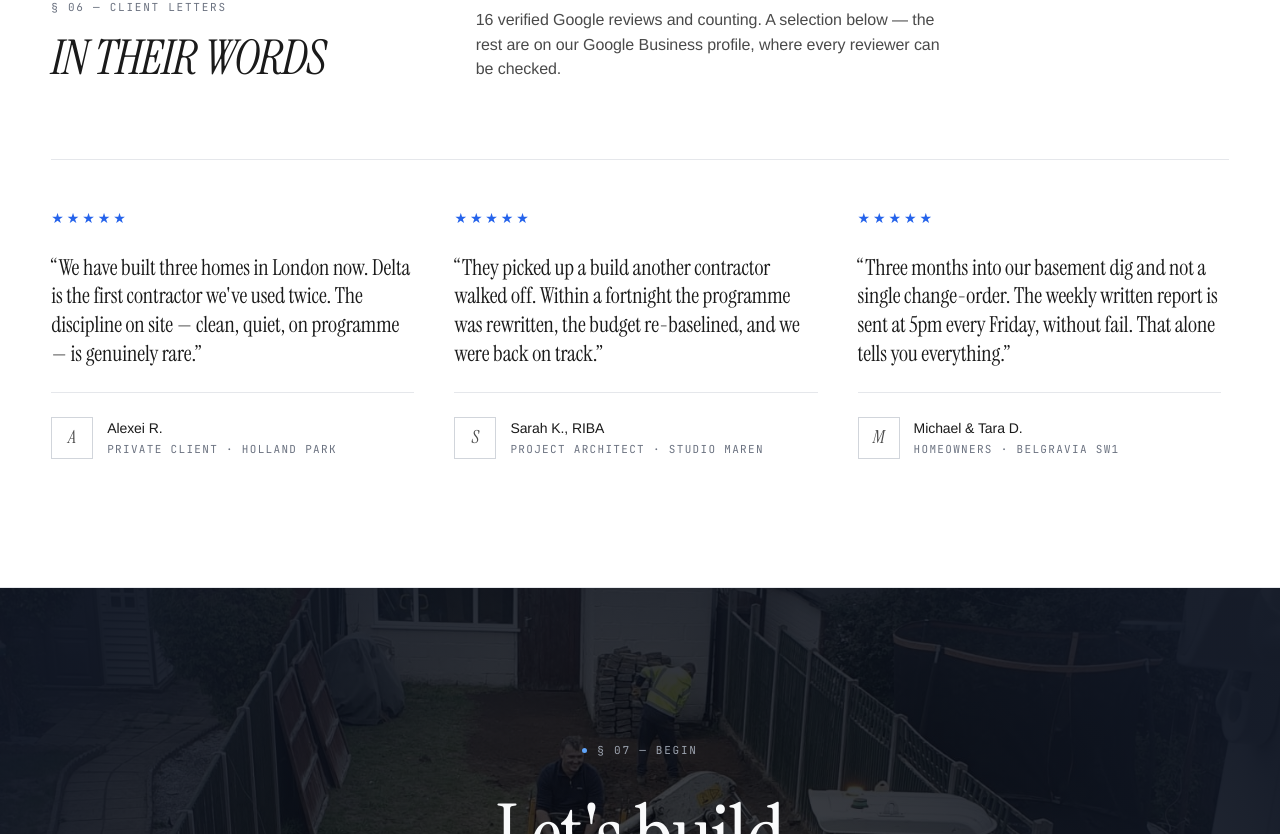
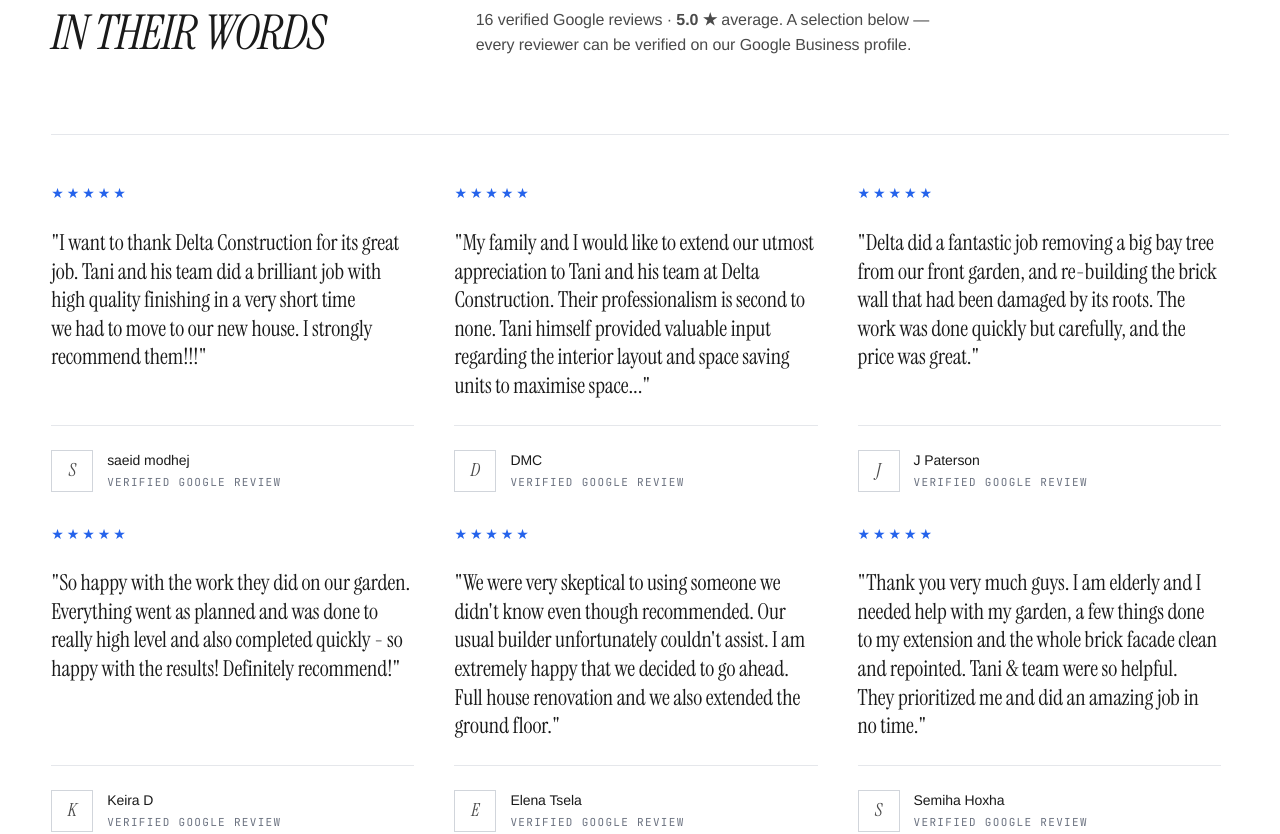
Before and after one commit to AldiD12/delta-construction, a Next.js app: page / in a window 1280 px wide. Shown: the part 7106-7940 px from the top of the page. Built offline with nearby package versions, Linux system fonts and the light colour scheme.

Commit message:
fix: update testimonials with real reviews and optimize mobile hero video background

```diff
--- a/src/app/globals.css
+++ b/src/app/globals.css
@@ -545,6 +545,7 @@
 
 .testimonials{padding:0 var(--pad);max-width:var(--max);margin:0 auto}
 .t-grid{display:grid;grid-template-columns:repeat(3,1fr);gap:32px;border-top:1px solid var(--rule);padding-top:48px}
+.review-progress{display:none}
 .t-card{display:flex;flex-direction:column;gap:24px;padding-right:8px;position:relative}
 .t-card .stars{display:flex;gap:3px}
 .t-card .stars span{color:var(--accent);font-size:14px}
@@ -697,7 +698,7 @@
   .areas-col{border-right:0;border-bottom:1px solid var(--rule)}
 
   /* Testimonials */
-  .t-grid{grid-template-columns:1fr}
+  .t-grid{grid-template-columns:repeat(2,1fr)}
 
   /* Trust */
   .trust-inner{flex-direction:column;align-items:flex-start;gap:14px}
@@ -733,29 +734,77 @@
   .phone{display:none}
   .nav-right{gap:8px}
 
-  /* Hero — immersive */
-  .hero{padding-top:60px}
-  .hero-grid{border-bottom:none}
-  .hero-left{padding:28px 20px 32px;border-bottom:none}
-  .hero-right{min-height:52vh;position:relative}
+  /* Hero — cinematic mobile experience */
+  .hero{padding-top:0} /* removed padding-top to allow full bleed */
+  .hero-grid{
+    display: grid;
+    grid-template-columns: 1fr;
+    grid-template-rows: 1fr;
+    border-bottom:none;
+    position:relative;
+  }
+  .hero-left{
+    grid-area: 1 / 1;
+    padding: 120px 20px 48px; /* clear the transparent nav */
+    border-bottom:none;
+    position:relative;
+    z-index:2;
+    display: flex;
+    flex-direction: column;
+    justify-content: flex-end;
+    color: #fff;
+  }
+  .hero-left .lead,
+  .hero-left p,
+  .hero-left .since {
+    color: rgba(255,255,255,0.9);
+  }
+  .hero-top-meta .eyebrow,
+  .hero-top-meta .crumbs span {
+    color: rgba(255,255,255,0.7);
+  }
+  .hero-right{
+    grid-area: 1 / 1;
+    position:relative;
+    z-index:1;
+    min-height: 85vh; /* full height */
+  }
+  .hero-right video,
+  .hero-right img{
+    filter:grayscale(0.06) contrast(1.02) brightness(0.65); /* darker for text readability */
+  }
+  .hero-right::after{
+    background:linear-gradient(0deg, rgba(0,0,0,.85) 0%, rgba(0,0,0,.35) 50%, transparent 100%) !important;
+  }
   .hero-right::before{
-    content:"";position:absolute;top:-1px;left:20px;right:20px;
-    height:1px;
-    background:linear-gradient(90deg, transparent, var(--accent), transparent);
-    z-index:2;opacity:.4;
+    content:"";position:absolute;top:0;left:0;right:0;
+    height:120px;
+    background:linear-gradient(180deg, rgba(0,0,0,.5) 0%, transparent 100%);
+    z-index:2;
   }
   .hero-sub{grid-template-columns:1fr;gap:20px;padding-top:24px}
   .hero-sub p{font-size:14.5px;max-width:none;line-height:1.6}
   .hero-cta{flex-direction:column;align-items:stretch;gap:10px;width:100%}
-  .hero-cta .btn{justify-content:center;padding:16px 24px;font-size:14px}
+  .hero-cta .btn{justify-content:center;padding:16px 24px;font-size:14px; background: #fff; color: #000; border-color: #fff;}
+  .hero-cta .btn.ghost{background: transparent; color: #fff; border-color: rgba(255,255,255,0.5);}
   .hero-cta .since{
     border-left:0;padding-left:0;margin-left:0;
     text-align:center;padding-top:16px;margin-top:4px;
-    border-top:1px solid var(--rule);
+    border-top:1px solid rgba(255,255,255,0.2);
   }
-  .hero-card{left:16px;right:16px;bottom:16px;flex-direction:column;gap:16px;align-items:flex-start}
-  .hero-card .title{font-size:18px;max-width:none}
-  .hero-card .meta-row{text-align:left}
+  .hero-card{
+    left:16px;right:16px;bottom:16px;
+    flex-direction:column;gap:12px;align-items:flex-start;
+    padding:16px 18px;
+    backdrop-filter:blur(16px);
+    -webkit-backdrop-filter:blur(16px);
+    background:rgba(0,0,0,.55);
+    border:1px solid rgba(255,255,255,.08);
+    border-radius:14px;
+  }
+  .hero-card .label{font-size:9.5px;letter-spacing:.2em}
+  .hero-card .title{font-size:17px;max-width:none;line-height:1.2}
+  .hero-card .meta-row{text-align:left;gap:14px}
   .hero-card .meta-row div{text-align:left}
 
   /* Marquee */
@@ -887,13 +936,36 @@
   .areas-radius{grid-template-columns:100px 1fr;gap:16px}
   .areas-radius svg{width:100px;height:100px}
 
-  /* Testimonials — card style */
-  .t-grid{gap:0;padding-top:0;border-top:none}
-  .t-card{padding:28px 0;border-bottom:1px solid var(--rule);gap:16px}
-  .t-card:first-child{border-top:1px solid var(--rule)}
-  .t-card blockquote{font-size:19px;line-height:1.35}
-  .t-card .who{padding-top:16px;border-top:none}
+  /* Testimonials — horizontal swipe carousel */
+  .t-grid.review-carousel{
+    display:flex !important;
+    flex-wrap:nowrap;
+    overflow-x:auto;
+    overflow-y:hidden;
+    scroll-snap-type:x mandatory;
+    -webkit-overflow-scrolling:touch;
+    gap:16px;
+    padding:0 var(--pad);
+    scrollbar-width:none;
+    scroll-padding-left:var(--pad);
+    border-top:none;
+  }
+  .t-grid.review-carousel::-webkit-scrollbar{display:none}
+  .t-card.review-card{
+    flex:0 0 82vw;
+    max-width:82vw;
+    scroll-snap-align:start;
+    padding:24px;
+    border:1px solid var(--rule);
+    border-radius:16px;
+    gap:16px;
+    background:var(--bg);
+  }
+  .t-card.review-card:first-child{border-top:1px solid var(--rule)}
+  .t-card blockquote{font-size:18px;line-height:1.4}
+  .t-card .who{padding-top:16px;border-top:1px solid var(--rule)}
   .t-card .who .av{width:38px;height:38px;font-size:16px}
+  .review-progress.carousel-progress{display:flex}
 
   /* CTA — fullscreen impact */
   .cta{padding:clamp(56px,12vw,100px) 20px}
@@ -931,7 +1003,8 @@
   .stat .sv{font-size:clamp(32px,12vw,56px)}
   .stats{grid-template-columns:1fr}
   .stat{border-right:0!important}
-  .t-card blockquote{font-size:17px}
+  .t-card blockquote{font-size:16px}
+  .t-card.review-card{flex:0 0 86vw;max-width:86vw;padding:20px}
   .cta-inner h2{font-size:clamp(28px,10vw,48px)}
   .project .info h3{font-size:19px}
   .brand-name span{display:none}
--- a/src/app/page.tsx
+++ b/src/app/page.tsx
@@ -10,7 +10,9 @@
   const [activeSvc, setActiveSvc] = useState('extensions');
   const [formSubmitted, setFormSubmitted] = useState(false);
   const [carouselProgress, setCarouselProgress] = useState(0);
+  const [reviewProgress, setReviewProgress] = useState(0);
   const carouselRef = useRef<HTMLDivElement>(null);
+  const reviewRef = useRef<HTMLDivElement>(null);
 
   useEffect(() => {
     const handleScroll = () => setScrolled(window.scrollY > 12);
@@ -58,6 +60,20 @@
       const maxScroll = el.scrollWidth - el.clientWidth;
       if (maxScroll > 0) {
         setCarouselProgress(el.scrollLeft / maxScroll);
+      }
+    };
+    el.addEventListener('scroll', onScroll, { passive: true });
+    return () => el.removeEventListener('scroll', onScroll);
+  }, []);
+
+  // Review carousel scroll progress tracking
+  useEffect(() => {
+    const el = reviewRef.current;
+    if (!el) return;
+    const onScroll = () => {
+      const maxScroll = el.scrollWidth - el.clientWidth;
+      if (maxScroll > 0) {
+        setReviewProgress(el.scrollLeft / maxScroll);
       }
     };
     el.addEventListener('scroll', onScroll, { passive: true });
@@ -577,7 +593,7 @@
       <a className="btn ghost" style={{ marginTop: "24px" }} href="#contact">Check your postcode <span className="arr"></span></a>
 
       <div className="areas-radius">
-        <svg viewBox="0 0 200 200" aria-hidden="true" style={{display:"block", width:"130px", height:"130px"}}>
+        <svg viewBox="0 0 200 200" aria-hidden="true" className="areas-radius-svg">
 
           <circle cx="100" cy="100" r="92" fill="none" stroke="#27241e" stroke-width="1"/>
           <circle cx="100" cy="100" r="62" fill="none" stroke="#27241e" stroke-width="1" stroke-dasharray="2 4"/>
@@ -607,44 +623,82 @@
     </div>
     <div className="right reveal d1">
       <h2 className="section-title">The reason most of our work comes from <em>recommendation.</em></h2>
-      <p style={{ marginTop: "24px", maxWidth: "54ch", fontSize: "16px", lineHeight: "1.55" }}>16 verified Google reviews and counting. A selection below — the rest are on our Google Business profile, where every reviewer can be checked.</p>
+      <p style={{ marginTop: "24px", maxWidth: "54ch", fontSize: "16px", lineHeight: "1.55" }}>16 verified Google reviews · <strong>5.0 ★</strong> average. A selection below — every reviewer can be verified on our Google Business profile.</p>
     </div>
   </div>
 
   <div className="testimonials">
-    <div className="t-grid">
-      <div className="t-card reveal">
+    <div className="t-grid review-carousel" ref={reviewRef}>
+      <div className="t-card review-card reveal">
         <div className="stars" aria-label="5 out of 5"><span>★</span><span>★</span><span>★</span><span>★</span><span>★</span></div>
-        <blockquote>“We have built three homes in London now. Delta is the first contractor we've used twice. The discipline on site — clean, quiet, on programme — is genuinely rare.”</blockquote>
+        <blockquote>"I want to thank Delta Construction for its great job. Tani and his team did a brilliant job with high quality finishing in a very short time we had to move to our new house. I strongly recommend them!!!"</blockquote>
         <div className="who">
-          <span className="av">A</span>
+          <span className="av">S</span>
           <div>
-            <div className="name">Alexei R.</div>
-            <div className="role">Private client · Holland Park</div>
+            <div className="name">saeid modhej</div>
+            <div className="role">Verified Google review</div>
           </div>
         </div>
       </div>
-      <div className="t-card reveal d1">
+      <div className="t-card review-card reveal d1">
         <div className="stars"><span>★</span><span>★</span><span>★</span><span>★</span><span>★</span></div>
-        <blockquote>“They picked up a build another contractor walked off. Within a fortnight the programme was rewritten, the budget re-baselined, and we were back on track.”</blockquote>
+        <blockquote>"My family and I would like to extend our utmost appreciation to Tani and his team at Delta Construction. Their professionalism is second to none. Tani himself provided valuable input regarding the interior layout and space saving units to maximise space..."</blockquote>
+        <div className="who">
+          <span className="av">D</span>
+          <div>
+            <div className="name">DMC</div>
+            <div className="role">Verified Google review</div>
+          </div>
+        </div>
+      </div>
+      <div className="t-card review-card reveal d2">
+        <div className="stars"><span>★</span><span>★</span><span>★</span><span>★</span><span>★</span></div>
+        <blockquote>"Delta did a fantastic job removing a big bay tree from our front garden, and re-building the brick wall that had been damaged by its roots. The work was done quickly but carefully, and the price was great."</blockquote>
+        <div className="who">
+          <span className="av">J</span>
+          <div>
+            <div className="name">J Paterson</div>
+            <div className="role">Verified Google review</div>
+          </div>
+        </div>
+      </div>
+      <div className="t-card review-card reveal">
+        <div className="stars"><span>★</span><span>★</span><span>★</span><span>★</span><span>★</span></div>
+        <blockquote>"So happy with the work they did on our garden. Everything went as planned and was done to really high level and also completed quickly - so happy with the results! Definitely recommend!"</blockquote>
+        <div className="who">
+          <span className="av">K</span>
+          <div>
+            <div className="name">Keira D</div>
+            <div className="role">Verified Google review</div>
+          </div>
+        </div>
+      </div>
+      <div className="t-card review-card reveal d1">
+        <div className="stars"><span>★</span><span>★</span><span>★</span><span>★</span><span>★</span></div>
+        <blockquote>"We were very skeptical to using someone we didn't know even though recommended. Our usual builder unfortunately couldn't assist. I am extremely happy that we decided to go ahead. Full house renovation and we also extended the ground floor."</blockquote>
+        <div className="who">
+          <span className="av">E</span>
+          <div>
+            <div className="name">Elena Tsela</div>
+            <div className="role">Verified Google review</div>
+          </div>
+        </div>
+      </div>
+      <div className="t-card review-card reveal d2">
+        <div className="stars"><span>★</span><span>★</span><span>★</span><span>★</span><span>★</span></div>
+        <blockquote>"Thank you very much guys. I am elderly and I needed help with my garden, a few things done to my extension and the whole brick facade clean and repointed. Tani & team were so helpful. They prioritized me and did an amazing job in no time."</blockquote>
         <div className="who">
           <span className="av">S</span>
           <div>
-            <div className="name">Sarah K., RIBA</div>
-            <div className="role">Project Architect · Studio Maren</div>
+            <div className="name">Semiha Hoxha</div>
+            <div className="role">Verified Google review</div>
           </div>
         </div>
       </div>
-      <div className="t-card reveal d2">
-        <div className="stars"><span>★</span><span>★</span><span>★</span><span>★</span><span>★</span></div>
-        <blockquote>“Three months into our basement dig and not a single change-order. The weekly written report is sent at 5pm every Friday, without fail. That alone tells you everything.”</blockquote>
-        <div className="who">
-          <span className="av">M</span>
-          <div>
-            <div className="name">Michael &amp; Tara D.</div>
-            <div className="role">Homeowners · Belgravia SW1</div>
-          </div>
-        </div>
+    </div>
+    <div className="review-progress carousel-progress" style={{ display: "none" }}>
+      <div className="carousel-track-bg">
+        <div className="carousel-track-fill" style={{ transform: `scaleX(${0.17 + reviewProgress * 0.83})` }}></div>
       </div>
     </div>
   </div>
```
